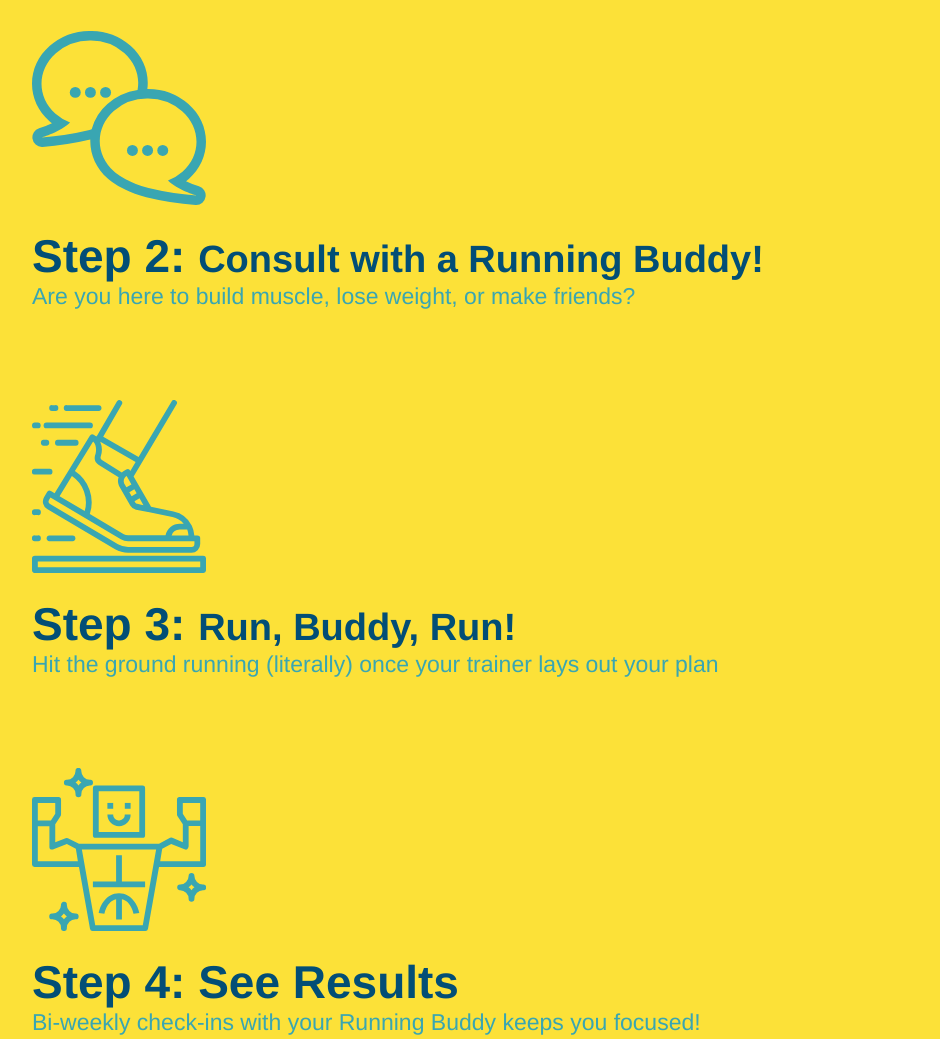
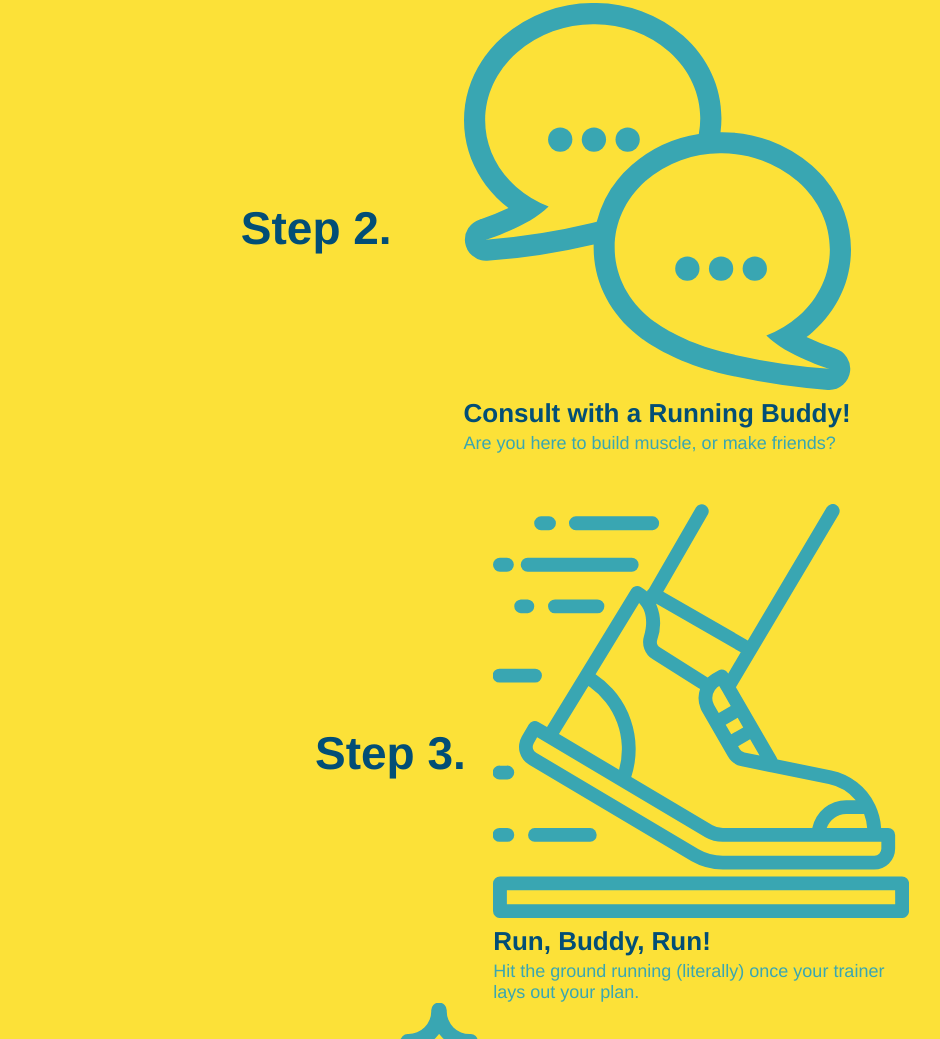
Before and after one commit to jeff-follestad/run-buddy, a plain HTML site: page index.html in a window 1280 px wide. Shown: the part 1599-2638 px from the top of the page, without its empty margins (28-968 px from the left). Drawn offline with Linux system fonts and the light colour scheme.

Commit message:
add flexbox to the steps

```diff
--- a/assets/css/style.css
+++ b/assets/css/style.css
@@ -148,33 +148,55 @@ section {
     margin: 0 auto;
     text-align: center
 }
+.step {
+    margin: 50px auto;
+    padding-bottom: 50px;
+    width: 80%;
+    border-bottom: 1px solid #39a6b2;
+    display: flex;
+    flex-wrap: wrap;
+    align-items: center;
+    justify-content: space-between;
+  }
 
 .steps {
     background: #fce138;
 }
 
-.steps div {
-    margin-bottom: 80px;
+.step h3 {
+    color: #024e76;
+    font-size: 46px;
+    flex: 1 30%;
+}
+.step-info {
+    display: flex;
+    flex-wrap: wrap;
+    align-items: center;
+    flex: 2 70%;
 }
 
-.steps img {
-    width: 15%;
-    margin: 10px 0;
+.step-text p {
+    color: #39a6b2;
+    font-size: 18px;
 }
 
-.steps h3 {
+.step-text h4 {
+    font-size: 26px;
+    line-height: 1.5;
     color: #024e76;
-    font-size: 46px;
-    margin-top: 10px;
+
+}
+.step-img {
+    flex: 1 12%;
+    margin-right: 20px;
 }
 
-.steps p {
-    color: #39a6b2;
-    font-size: 23px;
+.step-text {
+    flex: 12;
 }
 
-.steps span {
-    font-size: 38px;
+.step-img img {
+    max-width: 100%;
 }
 
 .section-title {
@@ -193,9 +215,6 @@ section {
 
 .secondary-border {
     border-color: #39a6b2;
-}
-
-.trainers {
 }
 
 .trainer {
--- a/index.html
+++ b/index.html
@@ -110,17 +110,28 @@
                 </div>
             </div>
 
-            <div>
+        <div class="step">
+            <h3>Step 2.</h3>
+            <div class="step-info">
+                <div class="step.img">
                     <img src="./assets/images/step-2.svg" alt="" />
-                <h3>Step 2: <span>Consult with a Running Buddy!</span></h3>
-                <p>Are you here to build muscle, lose weight, or make friends?</p>
+                    <div class="step-text">
+                        <h4>Consult with a Running Buddy!</h4>
+                        <p>Are you here to build muscle, or make friends?</p>
+                    </div>
+                </div>
             </div>
 
-            <div>
+        <div class="step">
+            <h3>Step 3.</h3>
+            <div class="step-info">
+                <div class="Step.img">
                     <img src="./assets/images/step-3.svg" alt="" />
-                <h3>Step 3: <span>Run, Buddy, Run!</span></h3>
-                <p>Hit the ground running (literally) once your trainer lays out your plan
-                <p>
+                    <div class="step-text">
+                        <h4>Run, Buddy, Run!</h4>
+                        <p>Hit the ground running (literally) once your trainer lays out your plan.</p>
+                    </div>
+                </div>
             </div>
 
                         <div>
```
Lines whose indentation alone changed are shown as unchanged.
